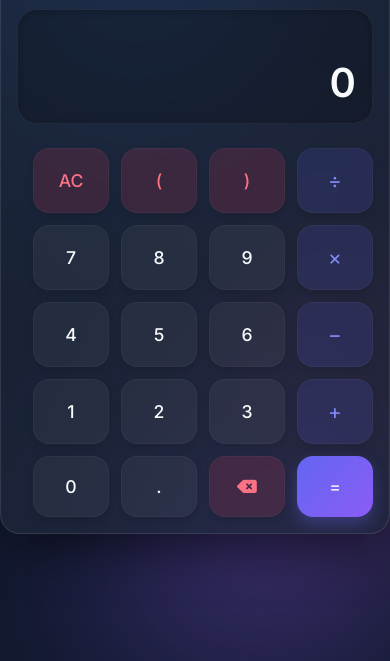
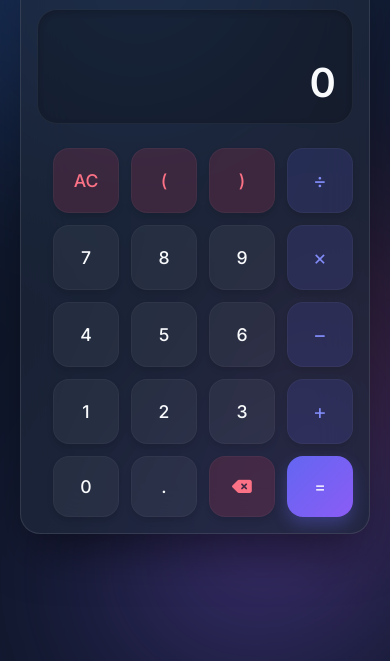
Before and after one commit to bansal1806/Calc, a plain HTML site: page index.html in a window 390 px wide. Shown: the part 183-844 px from the top of the page. Drawn offline with nearby package versions, Linux system fonts and the light colour scheme.

Commit message:
Fix mobile vertical scrolling issue by updating overflow and background position

```diff
--- a/styles.css
+++ b/styles.css
@@ -34,13 +34,14 @@ body {
     display: flex;
     justify-content: center;
     align-items: center;
-    overflow: hidden;
+    overflow: auto;
     position: relative;
+    padding: 20px;
 }
 
 /* Background Blobs for Premium Aesthetic */
 .background-blobs {
-    position: absolute;
+    position: fixed;
     top: 0;
     left: 0;
     width: 100%;
```
